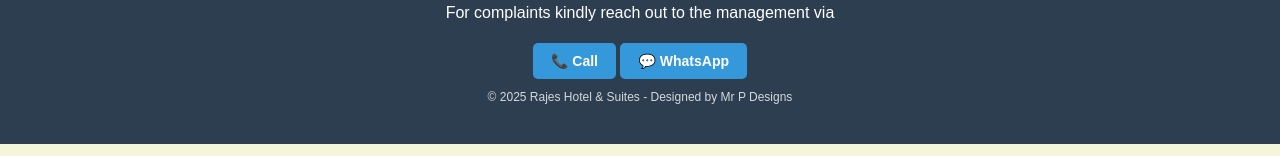
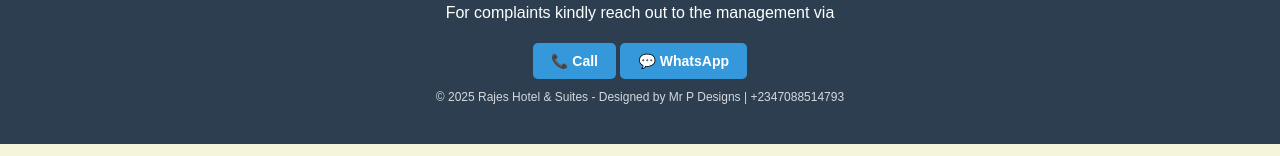
Before and after one commit to mrp-designs/rajeshotel, a plain HTML site: page index.html in a window 1280 px wide. Shown: the part 724-880 px from the top of the page. Drawn offline with Linux system fonts and the light colour scheme.

Commit message:
Add files via upload

```diff
--- a/index.html
+++ b/index.html
@@ -460,7 +460,7 @@
 </div>
            <div>
             <p class="copyright">
-                 © 2025 Rajes Hotel & Suites - Designed by Mr P Designs
+                 © 2025 Rajes Hotel & Suites - Designed by Mr P Designs | +2347088514793
             </p>
 
         </div>
```
